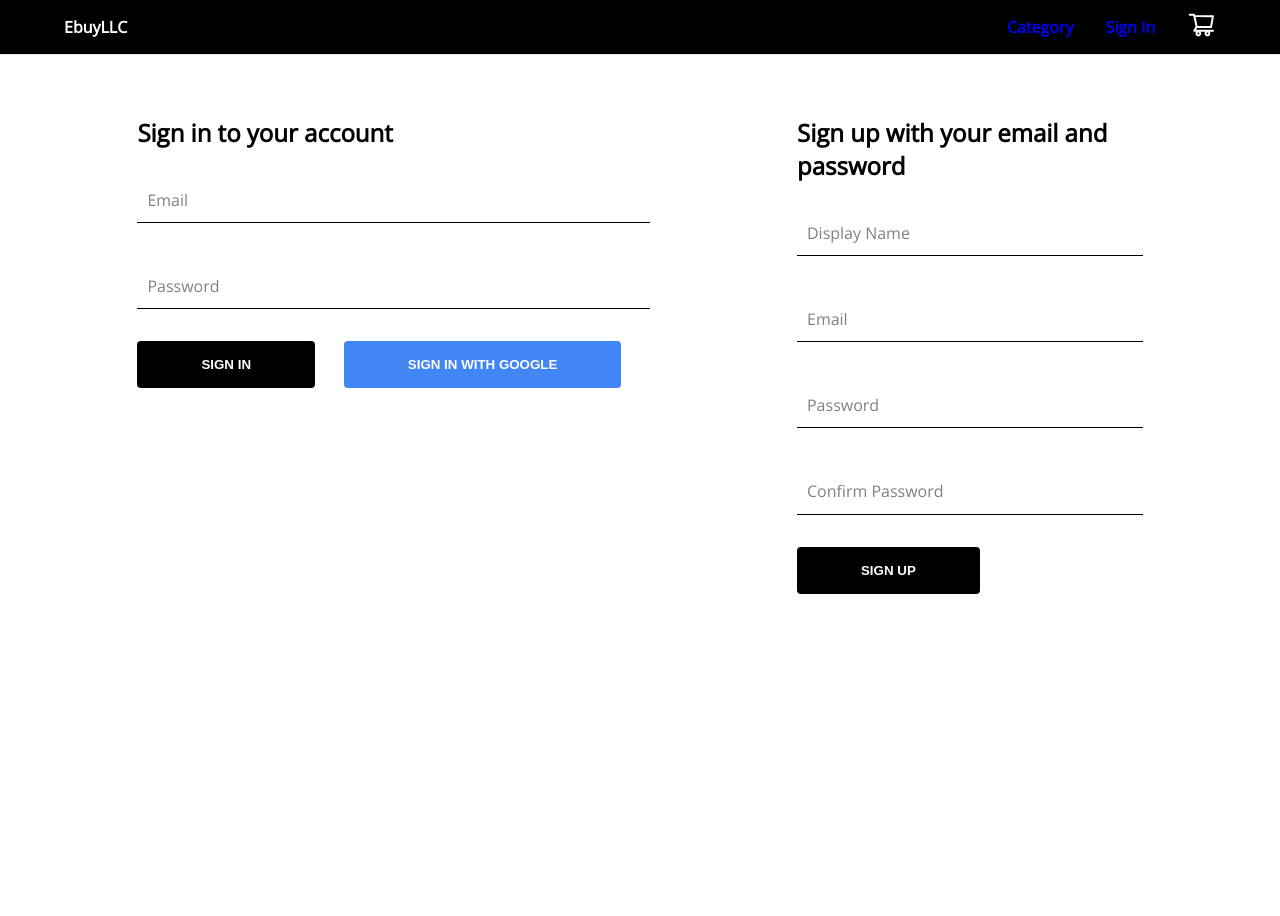
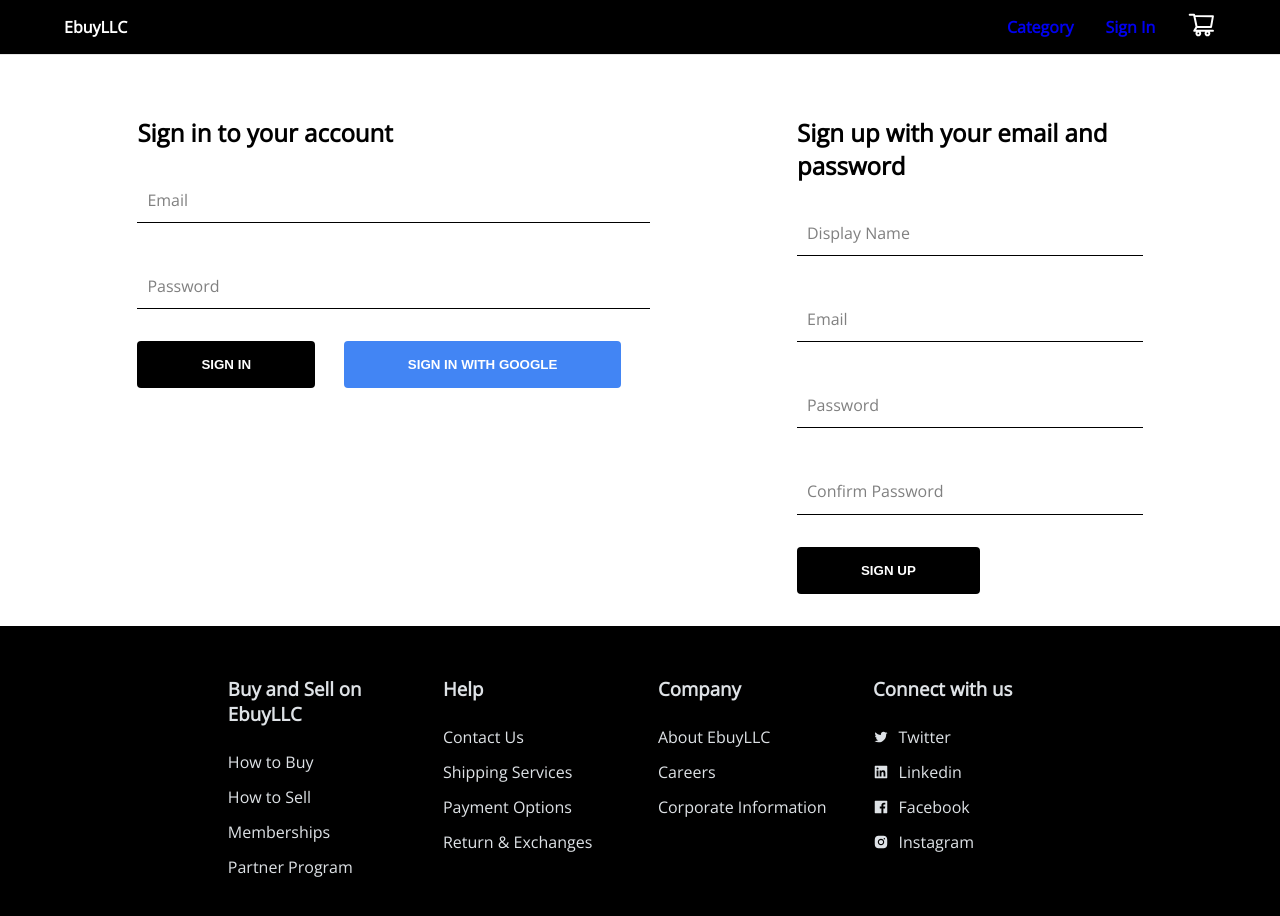
Before and after one commit to anhleprogrammer/EBUY_LLC, a React (Create React App) app: page /authentication in a window 1280 px wide. Shown: the top 916 px of the page. Before the commit the page ends 800 px from the top, so only its background shows below. Built offline with nearby package versions, Linux system fonts and the light colour scheme; no server answers.

Commit message:
fix links, footer

```diff
--- a/src/App.js
+++ b/src/App.js
@@ -2,6 +2,7 @@ import Home from "./routes/home/Home";
 import Authentication from "./routes/authentication/Authentication";
 import { Routes, Route } from "react-router-dom";
 import Navigation from "./routes/navigation/Navigation";
+import Footer from "./components/footer/Footer";
 import Shop from "./components/shop/Shop";
 import Directory from "./components/directory/Directory";
 import CategoryPage from "./components/category-page/CategoryPage.jsx";
@@ -9,6 +10,7 @@ import ProductPage from "./components/product-page/ProductPage.jsx";
 import "./App.css";
 function App() {
   return (
+    <>
       <Routes>
         <Route path="/" element={<Navigation />}>
           <Route index element={<Home />} />
@@ -19,6 +21,8 @@ function App() {
           <Route path="authentication" element={<Authentication />} />
         </Route>
       </Routes>
+      <Footer />
+    </>
   );
 }
 
--- a/src/components/footer/Footer.jsx
+++ b/src/components/footer/Footer.jsx
@@ -1,13 +1,19 @@
 import React from "react";
 import "./footer.styles.scss";
+import {
+  AiOutlineTwitter,
+  AiFillFacebook,
+  AiFillLinkedin,
+  AiFillInstagram,
+} from "react-icons/ai";
 function Footer() {
   return (
     <div className="footer-container">
       <div>
         <h3>Buy and Sell on EbuyLLC</h3>
         <ul>
-          <li>How to buy</li>
-          <li>How to sell</li>
+          <li>How to Buy</li>
+          <li>How to Sell</li>
           <li>Memberships</li>
           <li>Partner Program</li>
         </ul>
@@ -15,38 +21,42 @@ function Footer() {
       <div>
         <h3>Help</h3>
         <ul>
-          <li>How to buy</li>
-          <li>How to sell</li>
-          <li>Memberships</li>
-          <li>Partner Program</li>
+          <li>Contact Us</li>
+          <li>Shipping Services</li>
+          <li>Payment Options</li>
+          <li>Return & Exchanges</li>
         </ul>
       </div>
       <div>
         {" "}
         <h3>Company</h3>
         <ul>
-          <li>How to buy</li>
-          <li>How to sell</li>
-          <li>Memberships</li>
-          <li>Partner Program</li>
+          <li>About EbuyLLC</li>
+          <li>Careers</li>
+          <li>Corporate Information</li>
         </ul>
       </div>
       <div>
         <h3>Connect with us</h3>
         <ul>
-          <li>How to buy</li>
-          <li>How to sell</li>
-          <li>Memberships</li>
-          <li>Partner Program</li>
+          <li>
+            <AiOutlineTwitter className="logo" />
+            Twitter
+          </li>
+          <li>
+            <AiFillLinkedin className="logo" />
+            Linkedin
+          </li>
+          <li>
+            <AiFillFacebook className="logo" />
+            Facebook
+          </li>
+          <li>
+            {" "}
+            <AiFillInstagram className="logo" />
+            Instagram
+          </li>
         </ul>
-      </div>
-      <div>
-        <h3>SIGN UP FOR EBUY UPDATES</h3>
-        <p>
-          By entering your email address below, you consent to receiving our
-          newsletter with access to our latest collections, events and
-          initiatives. More details on this are provided in our Privacy Policy
-        </p>
       </div>
     </div>
   );
--- a/src/components/footer/footer.styles.scss
+++ b/src/components/footer/footer.styles.scss
@@ -1,12 +1,31 @@
 .footer-container {
+    font-size: medium;
+    width: 100%;
+    background-color: black;
+    color: #dee2e6;
     display: flex;
     justify-content: space-evenly;
+    padding: 2rem 15%;
+    margin-top: 2rem;
     >div {
         width: 20%;
          ul {
             cursor: pointer;
             list-style: none;
             padding-left: 0rem;
+            li {
+                padding:0.4rem 0;
+                display: flex;
+                align-items: center;
+                gap: 0.6rem;
+                .logo {
+                    font-size: 1rem;
+                }
+                &:hover {
+                    color: white;
+                }
+            }
         }
+
     }
 }
--- a/src/components/product-page/ProductPage.jsx
+++ b/src/components/product-page/ProductPage.jsx
@@ -1,6 +1,7 @@
 import { React, useContext, useState, useEffect } from "react";
 import "./product-page.styles.scss";
 import { ProductContext } from "../../contexts/ProductContext";
+
 import Product from "../product/Product";
 import { useParams } from "react-router-dom";
 import { Star } from "../star/Star";
@@ -10,18 +11,26 @@ import Button from "../button/Button";
 function ProductPage() {
   const { name } = useParams();
   const { products } = useContext(ProductContext);
-  const product = products.find((product) => product.title === name);
-  const relatedProduct = products.filter(
-    (p) => p.category === product.category && p.title !== name
-  );
-  const [thumbnail, setThumbnail] = useState(
-    <img src={product.thumbnail} alt={product.title} />
-  );
+
+  const product =
+    products && products.find((product) => product.title === name);
+  const relatedProduct =
+    products &&
+    products.filter((p) => p.category === product.category && p.title !== name);
+
+  let thumbnailElement;
+  if (product) {
+    thumbnailElement = <img src={product.thumbnail} alt={product.title} />;
+  } else {
+    thumbnailElement = <p>Not Available</p>;
+  }
+
+  const [localThumbnail, setThumbnail] = useState(thumbnailElement);
   const hoverHandler = (e) => {
     setThumbnail(<img src={e.target.src} alt={product.title} />);
   };
   useEffect(() => {
-    setThumbnail(<img src={product.thumbnail} alt={product.title} />);
+    setThumbnail(thumbnailElement);
   }, [product]);
 
   return (
@@ -38,7 +47,7 @@ function ProductPage() {
                 />
               ))}
             </div>
-            <div className="thumbnail">{thumbnail}</div>
+            <div className="thumbnail">{localThumbnail}</div>
             <div className="container-product-info">
               <div className="title">{product.title}</div>
               <div>{product.category.toUpperCase()}</div>
@@ -59,13 +68,22 @@ function ProductPage() {
                   <div>
                     <p>eBuy Money Back Guarantee</p>
                     <p>Get the item you ordered or get your money back.</p>
-                    <a href="google.com">Learn more</a>
+                    <a
+                      target="_blank"
+                      href="https://portfolio-anhleprogrammer.vercel.app/projects"
+                    >
+                      Learn more
+                    </a>
                   </div>
                 </div>
               </div>
               <div className="container-seller">
                 <p>Seller Information</p>
-                <a className="seller-name">
+                <a
+                  className="seller-name"
+                  target="_blank"
+                  href="https://portfolio-anhleprogrammer.vercel.app/projects"
+                >
                   anhleprogrammer (9000 <AiFillStar className="star" />)
                 </a>
                 <p>100% Positive feedback</p>
--- a/src/routes/home/Home.jsx
+++ b/src/routes/home/Home.jsx
@@ -48,7 +48,6 @@ function Home() {
           <Shop category="mens-watches" />
         </div>
       </div>
-      <Footer />
     </div>
   );
 }
--- a/src/routes/navigation/navigation.styles.scss
+++ b/src/routes/navigation/navigation.styles.scss
@@ -28,8 +28,7 @@
                 color: #dee2e6;
             }
             &:hover {
-                color: blue;
-                color: white;
+                 color: white;
             }
         }
     }
```
Lines whose indentation alone changed are shown as unchanged.
